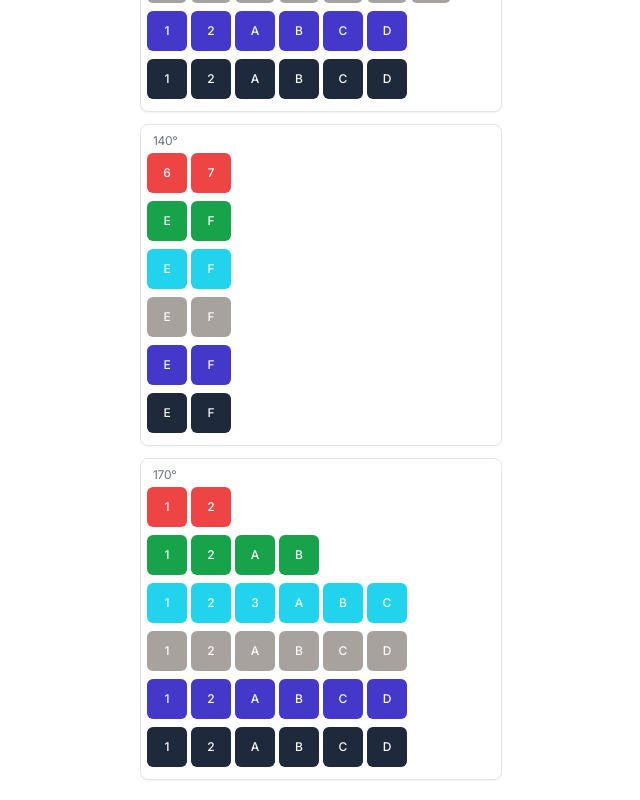
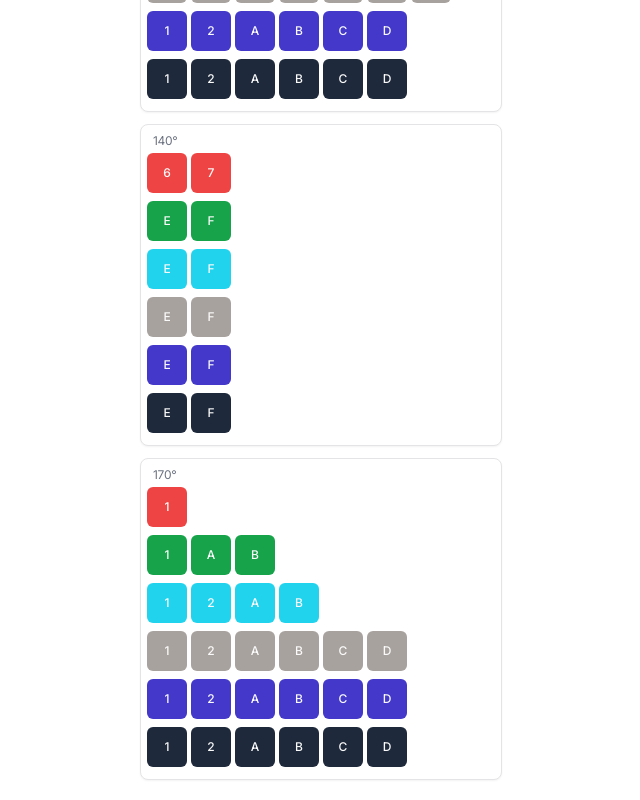
Before and after one commit to semi6/marchocias, a Next.js app: page / in a window 1280 px wide. Shown: the part 604-1404 px from the top of the page, without its empty margins (319-959 px from the left). Built offline with nearby package versions, Linux system fonts and the light colour scheme.

Commit message:
Update route_list.tsx

```diff
--- a/app/route_list.tsx
+++ b/app/route_list.tsx
@@ -47,9 +47,9 @@ const RouteList: React.FC<RouteListProps> = ({ selectedWall }) => {
       g0: 'EF'.split(''),
     },
     w170: {
-      g5: '12'.split(''),
-      g4: '12AB'.split(''),
-      g3: '123ABC'.split(''),
+      g5: '1'.split(''),
+      g4: '1AB'.split(''),
+      g3: '12AB'.split(''),
       g2: '12ABCD'.split(''),
       g1: '12ABCD'.split(''),
       g0: '12ABCD'.split(''),
```
